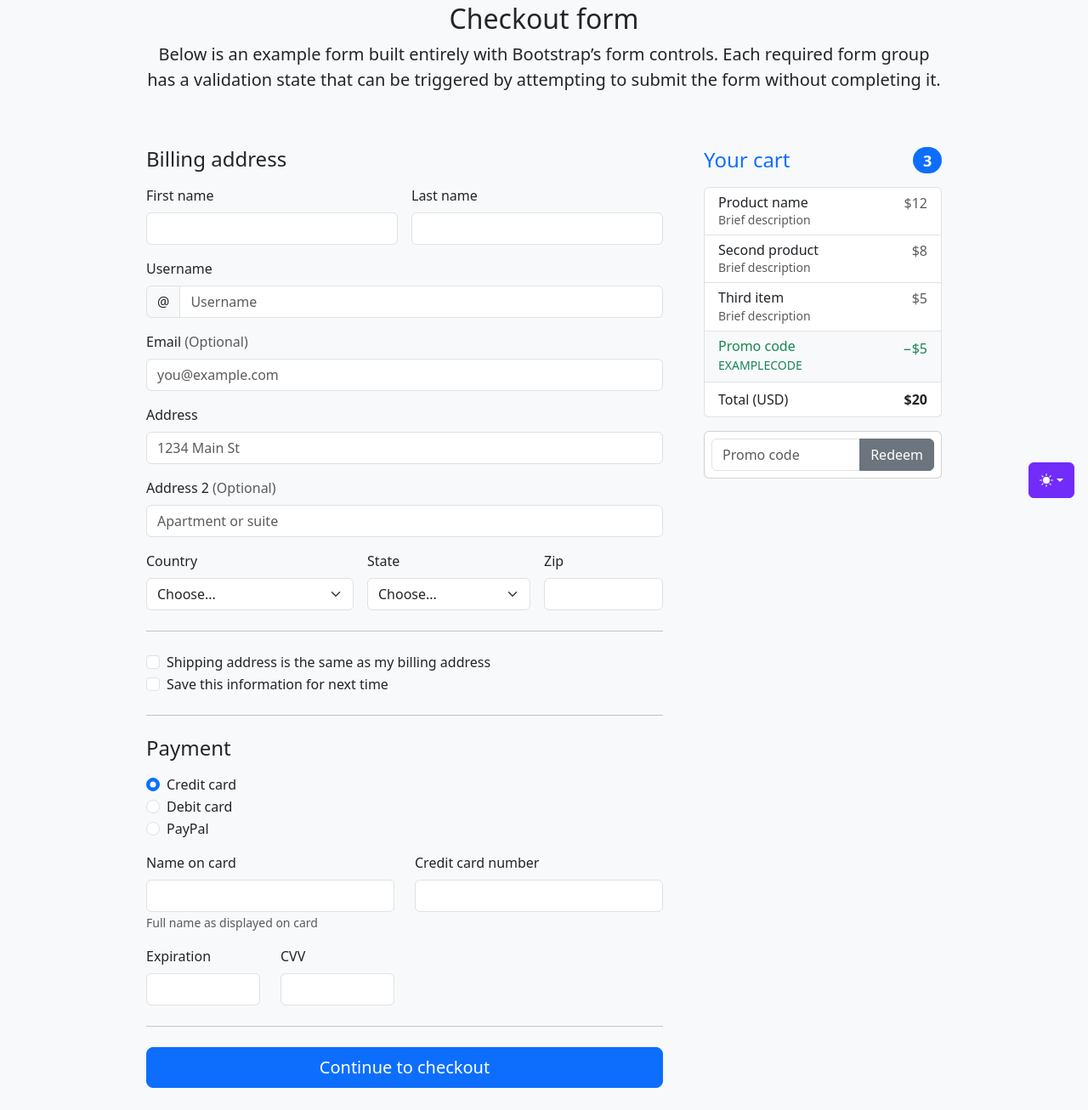
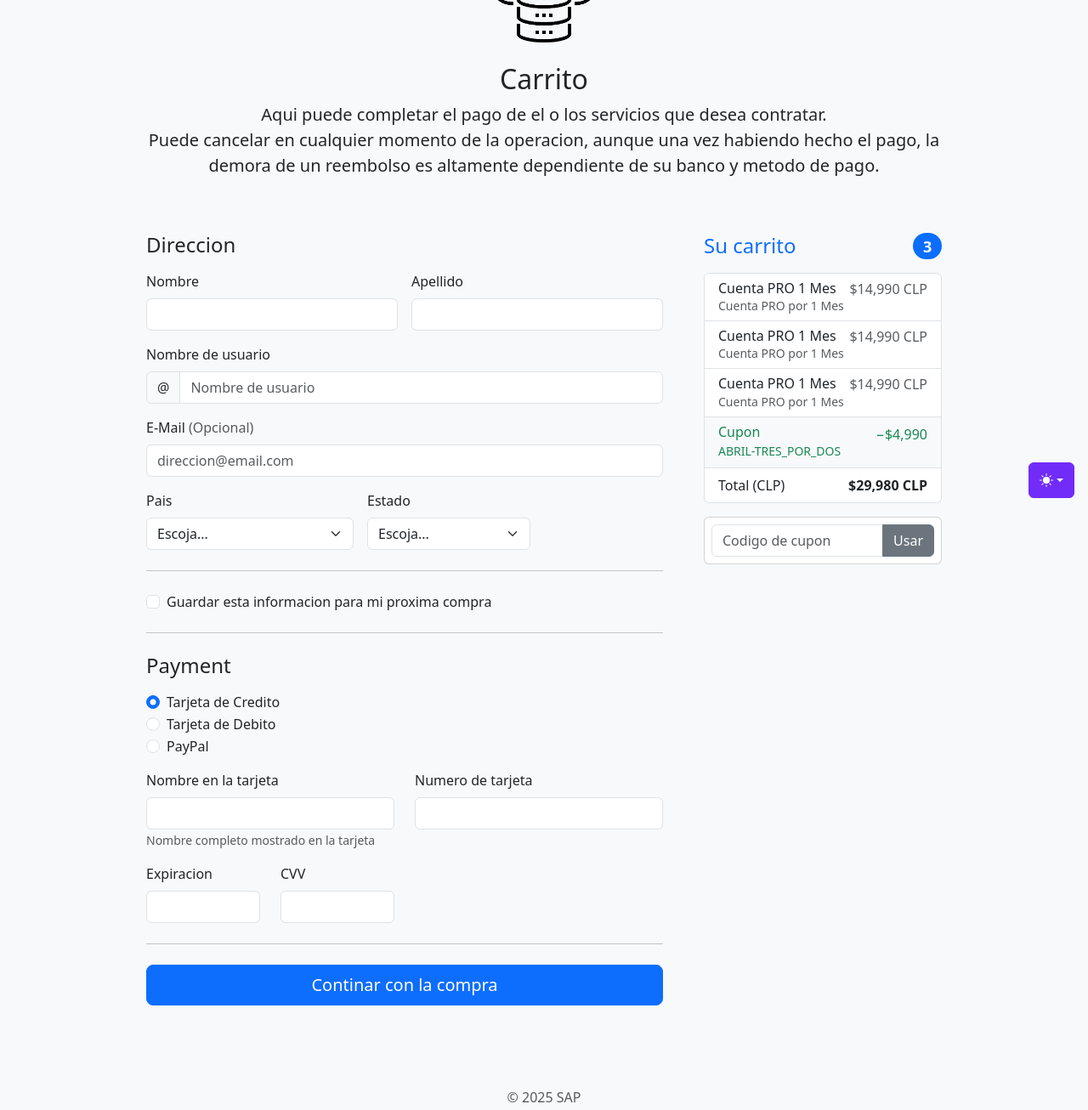
Before and after one commit to Benjamin-Inacapino/Certamen-1, a plain HTML site: page checkout/index.html in a window 1280 px wide. Shown: the part 198-1504 px from the top of the page at 85% size. Drawn offline with Linux system fonts and the light colour scheme.

Commit message:
Commit Terciario

```diff
--- a/checkout/index.html
+++ b/checkout/index.html
@@ -111,152 +111,135 @@
 <div class="container">
   <main>
     <div class="py-5 text-center">
-      <img class="d-block mx-auto mb-4" src="/assets/brand/bootstrap-logo.svg" alt="" width="72" height="57">
-      <h1 class="h2">Checkout form</h1>
-      <p class="lead">Below is an example form built entirely with Bootstrap’s form controls. Each required form group has a validation state that can be triggered by attempting to submit the form without completing it.</p>
+      <img class="d-block mx-auto mb-4" src="/assets/img/logo.png" alt="" width="128" height="128">
+      <h1 class="h2">Carrito</h1>
+      <p class="lead">
+        Aqui puede completar el pago de el o los servicios que desea contratar.<br>
+        Puede cancelar en cualquier momento de la operacion, aunque una vez habiendo hecho el pago, la demora de un reembolso es altamente dependiente de su banco y metodo de pago.
+      </p>
     </div>
 
     <div class="row g-5">
       <div class="col-md-5 col-lg-4 order-md-last">
         <h4 class="d-flex justify-content-between align-items-center mb-3">
-          <span class="text-primary">Your cart</span>
+          <span class="text-primary">Su carrito</span>
           <span class="badge bg-primary rounded-pill">3</span>
         </h4>
         <ul class="list-group mb-3">
           <li class="list-group-item d-flex justify-content-between lh-sm">
             <div>
-              <h6 class="my-0">Product name</h6>
-              <small class="text-body-secondary">Brief description</small>
+              <h6 class="my-0">Cuenta PRO 1 Mes</h6>
+              <small class="text-body-secondary">Cuenta PRO por 1 Mes</small>
             </div>
-            <span class="text-body-secondary">$12</span>
+            <span class="text-body-secondary">$14,990 CLP</span>
           </li>
           <li class="list-group-item d-flex justify-content-between lh-sm">
             <div>
-              <h6 class="my-0">Second product</h6>
-              <small class="text-body-secondary">Brief description</small>
+              <h6 class="my-0">Cuenta PRO 1 Mes</h6>
+              <small class="text-body-secondary">Cuenta PRO por 1 Mes</small>
             </div>
-            <span class="text-body-secondary">$8</span>
+            <span class="text-body-secondary">$14,990 CLP</span>
           </li>
           <li class="list-group-item d-flex justify-content-between lh-sm">
             <div>
-              <h6 class="my-0">Third item</h6>
-              <small class="text-body-secondary">Brief description</small>
+              <h6 class="my-0">Cuenta PRO 1 Mes</h6>
+              <small class="text-body-secondary">Cuenta PRO por 1 Mes</small>
             </div>
-            <span class="text-body-secondary">$5</span>
+            <span class="text-body-secondary">$14,990 CLP</span>
           </li>
           <li class="list-group-item d-flex justify-content-between bg-body-tertiary">
             <div class="text-success">
-              <h6 class="my-0">Promo code</h6>
-              <small>EXAMPLECODE</small>
+              <h6 class="my-0">Cupon</h6>
+              <small>ABRIL-TRES_POR_DOS</small>
             </div>
-            <span class="text-success">−$5</span>
+            <span class="text-success">−$4,990</span>
           </li>
           <li class="list-group-item d-flex justify-content-between">
-            <span>Total (USD)</span>
-            <strong>$20</strong>
+            <span>Total (CLP)</span>
+            <strong>$29,980 CLP</strong>
           </li>
         </ul>
 
         <form class="card p-2">
           <div class="input-group">
-            <input type="text" class="form-control" placeholder="Promo code">
-            <button type="submit" class="btn btn-secondary">Redeem</button>
+            <input type="text" class="form-control" placeholder="Codigo de cupon">
+            <button type="submit" class="btn btn-secondary">Usar</button>
           </div>
         </form>
       </div>
       <div class="col-md-7 col-lg-8">
-        <h4 class="mb-3">Billing address</h4>
+        <h4 class="mb-3">Direccion</h4>
         <form class="needs-validation" novalidate>
           <div class="row g-3">
             <div class="col-sm-6">
-              <label for="firstName" class="form-label">First name</label>
+              <label for="firstName" class="form-label">Nombre</label>
               <input type="text" class="form-control" id="firstName" placeholder="" value="" required>
               <div class="invalid-feedback">
-                Valid first name is required.
+                Un nombre valido es requerido.
               </div>
             </div>
 
             <div class="col-sm-6">
-              <label for="lastName" class="form-label">Last name</label>
+              <label for="lastName" class="form-label">Apellido</label>
               <input type="text" class="form-control" id="lastName" placeholder="" value="" required>
               <div class="invalid-feedback">
-                Valid last name is required.
+                Un apellido valido es requerido.
               </div>
             </div>
 
             <div class="col-12">
-              <label for="username" class="form-label">Username</label>
+              <label for="username" class="form-label">Nombre de usuario</label>
               <div class="input-group has-validation">
                 <span class="input-group-text">@</span>
-                <input type="text" class="form-control" id="username" placeholder="Username" required>
+                <input type="text" class="form-control" id="username" placeholder="Nombre de usuario" required>
               <div class="invalid-feedback">
-                  Your username is required.
+                  Tu nombre de usuario es requerido.
                 </div>
               </div>
             </div>
 
             <div class="col-12">
-              <label for="email" class="form-label">Email <span class="text-body-secondary">(Optional)</span></label>
-              <input type="email" class="form-control" id="email" placeholder="you@example.com">
+              <label for="email" class="form-label">E-Mail <span class="text-body-secondary">(Opcional)</span></label>
+              <input type="email" class="form-control" id="email" placeholder="direccion@email.com">
               <div class="invalid-feedback">
-                Please enter a valid email address for shipping updates.
+                Por favor ingrese una direccion de E-Mail valida para manterse actualizado con su compra.
               </div>
             </div>
 
-            <div class="col-12">
-              <label for="address" class="form-label">Address</label>
-              <input type="text" class="form-control" id="address" placeholder="1234 Main St" required>
-              <div class="invalid-feedback">
-                Please enter your shipping address.
-              </div>
-            </div>
-
-            <div class="col-12">
-              <label for="address2" class="form-label">Address 2 <span class="text-body-secondary">(Optional)</span></label>
-              <input type="text" class="form-control" id="address2" placeholder="Apartment or suite">
-            </div>
-
             <div class="col-md-5">
-              <label for="country" class="form-label">Country</label>
+              <label for="country" class="form-label">Pais</label>
               <select class="form-select" id="country" required>
-                <option value="">Choose...</option>
-                <option>United States</option>
+                <option value="">Escoja...</option>
+                <option>Argentina</option>
+                <option>Bolivia</option>
+                <option>Chile</option>
+                <option>China</option>
+                <option>Colombia</option>
+                <option>Estados Unidos</option>
               </select>
               <div class="invalid-feedback">
-                Please select a valid country.
+                Por favor ingrese un pais valido.
               </div>
             </div>
 
             <div class="col-md-4">
-              <label for="state" class="form-label">State</label>
+              <label for="state" class="form-label">Estado</label>
               <select class="form-select" id="state" required>
-                <option value="">Choose...</option>
-                <option>California</option>
+                <option value="">Escoja...</option>
+                <option>Concepcion</option>
               </select>
               <div class="invalid-feedback">
-                Please provide a valid state.
+                Por favor ingrese un estado valido.
               </div>
             </div>
 
-            <div class="col-md-3">
-              <label for="zip" class="form-label">Zip</label>
-              <input type="text" class="form-control" id="zip" placeholder="" required>
-              <div class="invalid-feedback">
-                Zip code required.
-              </div>
-            </div>
           </div>
 
           <hr class="my-4">
 
           <div class="form-check">
-            <input type="checkbox" class="form-check-input" id="same-address">
-            <label class="form-check-label" for="same-address">Shipping address is the same as my billing address</label>
-          </div>
-
-          <div class="form-check">
             <input type="checkbox" class="form-check-input" id="save-info">
-            <label class="form-check-label" for="save-info">Save this information for next time</label>
+            <label class="form-check-label" for="save-info">Guardar esta informacion para mi proxima compra</label>
           </div>
 
           <hr class="my-4">
@@ -266,11 +249,11 @@
           <div class="my-3">
             <div class="form-check">
               <input id="credit" name="paymentMethod" type="radio" class="form-check-input" checked required>
-              <label class="form-check-label" for="credit">Credit card</label>
+              <label class="form-check-label" for="credit">Tarjeta de Credito</label>
             </div>
             <div class="form-check">
               <input id="debit" name="paymentMethod" type="radio" class="form-check-input" required>
-              <label class="form-check-label" for="debit">Debit card</label>
+              <label class="form-check-label" for="debit">Tarjeta de Debito</label>
             </div>
             <div class="form-check">
               <input id="paypal" name="paymentMethod" type="radio" class="form-check-input" required>
@@ -280,27 +263,27 @@
 
           <div class="row gy-3">
             <div class="col-md-6">
-              <label for="cc-name" class="form-label">Name on card</label>
+              <label for="cc-name" class="form-label">Nombre en la tarjeta</label>
               <input type="text" class="form-control" id="cc-name" placeholder="" required>
-              <small class="text-body-secondary">Full name as displayed on card</small>
+              <small class="text-body-secondary">Nombre completo mostrado en la tarjeta</small>
               <div class="invalid-feedback">
-                Name on card is required
+                Nombre en la tarjeta requerido
               </div>
             </div>
 
             <div class="col-md-6">
-              <label for="cc-number" class="form-label">Credit card number</label>
+              <label for="cc-number" class="form-label">Numero de tarjeta</label>
               <input type="text" class="form-control" id="cc-number" placeholder="" required>
               <div class="invalid-feedback">
-                Credit card number is required
+                Numero de la tarjeta es requerido
               </div>
             </div>
 
             <div class="col-md-3">
-              <label for="cc-expiration" class="form-label">Expiration</label>
+              <label for="cc-expiration" class="form-label">Expiracion</label>
               <input type="text" class="form-control" id="cc-expiration" placeholder="" required>
               <div class="invalid-feedback">
-                Expiration date required
+                Fecha de expiracion requerida
               </div>
             </div>
 
@@ -308,14 +291,14 @@
               <label for="cc-cvv" class="form-label">CVV</label>
               <input type="text" class="form-control" id="cc-cvv" placeholder="" required>
               <div class="invalid-feedback">
-                Security code required
+                Codigo de seguridad requerido
               </div>
             </div>
           </div>
 
           <hr class="my-4">
 
-          <button class="w-100 btn btn-primary btn-lg" type="submit">Continue to checkout</button>
+          <button class="w-100 btn btn-primary btn-lg" type="submit">Continar con la compra</button>
         </form>
       </div>
     </div>
@@ -323,11 +306,6 @@
 
   <footer class="my-5 pt-5 text-body-secondary text-center text-small">
     <p class="mb-1">&copy; 2025 SAP</p>
-    <ul class="list-inline">
-      <li class="list-inline-item"><a href="#">Privacy</a></li>
-      <li class="list-inline-item"><a href="#">Terms</a></li>
-      <li class="list-inline-item"><a href="#">Support</a></li>
-    </ul>
   </footer>
 </div>
 <script defer src="/assets/dist/js/bootstrap.bundle.min.js" integrity="sha384-k6d4wzSIapyDyv1kpU366/PK5hCdSbCRGRCMv+eplOQJWyd1fbcAu9OCUj5zNLiq"></script>
```
Also changed, not shown: home/index.html (+6 -4 lines), login/index.html (+1 -1 lines), assets/img/favicons/favicon-16x16.png (added), assets/img/favicons/favicon-32x32.png (added), assets/img/favicons/favicon.ico (added), assets/img/favicons/favicon.png (added), assets/img/logo.png (added), favicon.ico (added).
